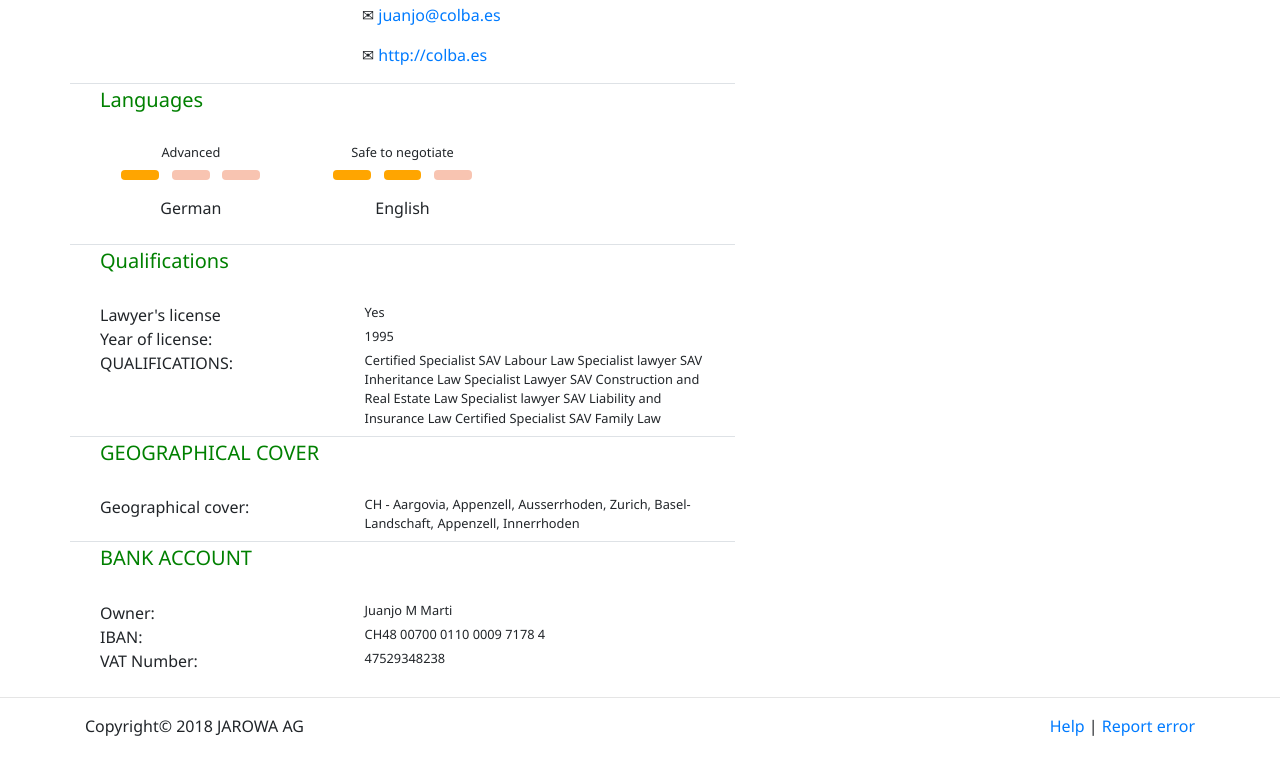
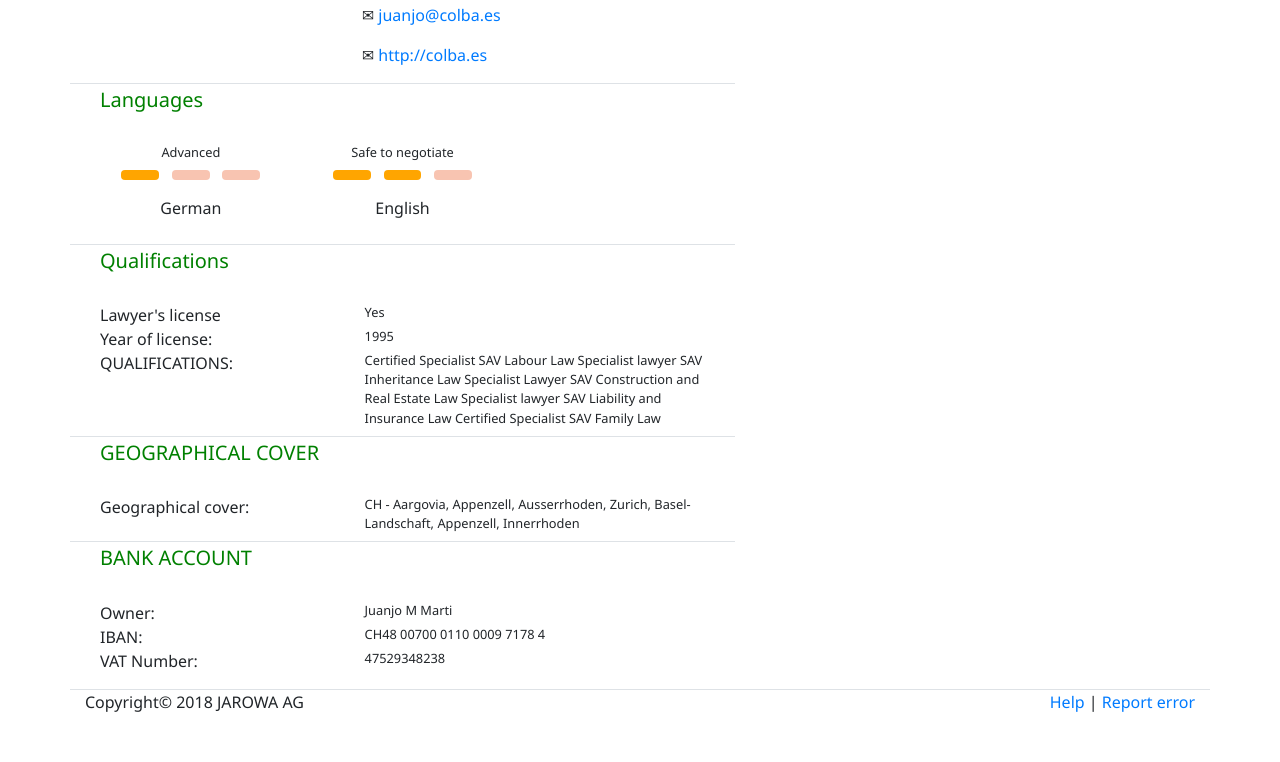
Before and after one commit to jc4rubio/colba, a React (Create React App) app in the folder colba_challenge/: page / in a window 1280 px wide. Shown: the part 355-1117 px from the top of the page. After the commit the page ends 1093 px from the top, so only its background shows below. Built offline with nearby package versions, Linux system fonts and the light colour scheme.

Commit message:
Footer border

```diff
--- a/colba_challenge/src/components/Footer.js
+++ b/colba_challenge/src/components/Footer.js
@@ -5,9 +5,8 @@ class Footer extends Component {
     render() {
         return (
             <footer>
-                <hr/>
                 <div className="container">
-                    <div className="row justify-content-between my-2">
+                    <div className="row justify-content-between my-2 row border-top border-2">
                         <div className="col">
                             <p>Copyright&copy; 2018 JAROWA AG</p>
                         </div>
```
